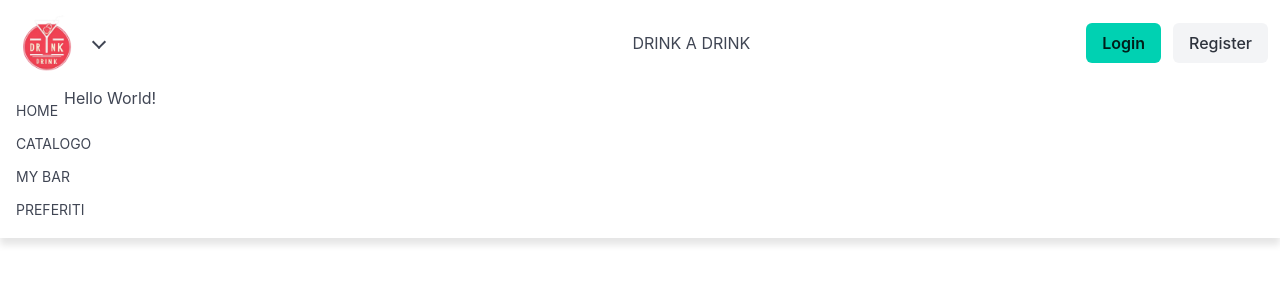
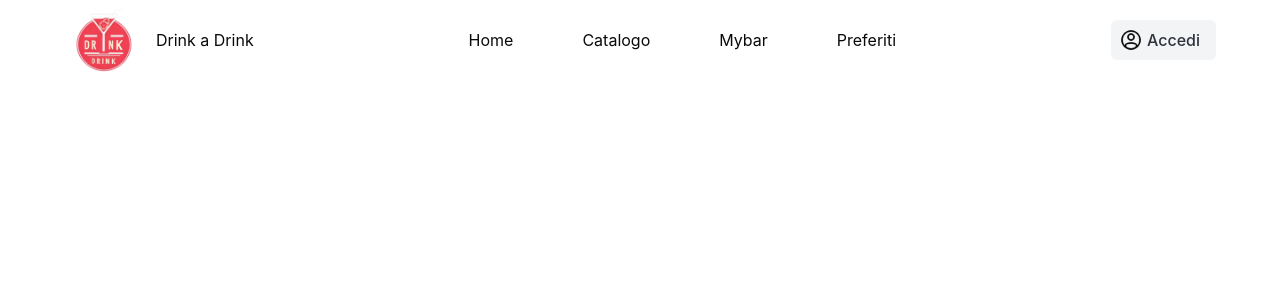
Before and after one commit to GregPesc/progetto_terranova, a Flask app: page / in a window 1280 px wide. Shown: the top 300 px of the page. Run offline with Flask 3, Linux system fonts and the light colour scheme; parts of the project's set-up code (start-up, migrations or seed data) failed here and were passed over.

Commit message:
navbar finita,mettere i font delle scritte

```diff
--- a/app/app/templates/index.html
+++ b/app/app/templates/index.html
@@ -1,6 +1,4 @@
 {% extends "layout.html" %}
 {% block content %}
-    <div class="container">
-        <h1>Hello World!</h1>
-    </div>
+
 {% endblock content %}
--- a/app/app/templates/layout.html
+++ b/app/app/templates/layout.html
@@ -12,10 +12,17 @@
           src: url('fonts/LostInSouth.ttf') format('truetype');
         }
 
-        .navbar-text {
-          font-family: 'LostInSouth', sans-serif; /* Usa il font */
-          font-size: 2rem; /* Personalizza la dimensione */
-          font-weight: bold; /* Personalizza il peso */
+        .navbar-brand img {
+      max-height: 50px;
+    }
+    .navbar-menu {
+      justify-content: center;
+      align-items: center;
+      gap: 45px;
+    }
+    .custom-logo {
+      font-family: 'Cursive', sans-serif;
+      font-weight: bold;
     }
 
 
@@ -30,50 +37,33 @@
 
 <body>
 
-        <!-- Dropdown Menu -->
-        <div class="navbar-item has-dropdown is-hoverable">
-            <a class="navbar-link">
-                <img src="{{ url_for('static', filename='images/resultlogo.png') }}" alt="Logo" width="70" height="80">
-            </a>
-            <div class="navbar-dropdown">
-                <a class="navbar-item" href="#">HOME</a>
-                <a class="navbar-item" href="#">CATALOGO</a>
-                <a class="navbar-item" href="#">MY BAR</a>
-                <a class="navbar-item" href="#">PREFERITI</a>
+    <nav class="navbar is-white">
+        <div class="container">
+          <div class="navbar-menu" >
+              <div class="navbar-start">
+                <img src="{{ url_for('static', filename='images/resultlogo.png') }}"style="width: 80px; height: 100x;">
+                <a class="navbar-item" href="#">Drink a Drink</a>
               </div>
-
-            <!-- This div will center your text at the center of navbar -->
-            <div class="navbar-item has-text-centered" style="margin-left: 38%;>
-                <span class="navbar-text">
-                DRINK A DRINK
-                </span>
-            </div>
-
-
-
-
+              <a class="navbar-item" href="#">Home</a>
+              <a class="navbar-item" href="#">Catalogo</a>
+              <a class="navbar-item" href="#">Mybar</a>
+              <a class="navbar-item" href="#">Preferiti</a>
             <div class="navbar-end">
               <div class="navbar-item">
                 <div class="buttons">
-                        <a class="button is-primary" href="">
-                            <strong>Login</strong>
-                        </a>
-                        <a class="button is-light" href="">
-                            Register
+                  <a class="button is-light">
+                    <span class="icon">
+                      <img src="{{ url_for('static', filename='images/icona_account.png') }}">
+                    </span>
+                    <span>Accedi</span>
                   </a>
                 </div>
               </div>
             </div>
           </div>
+        </div>
+    </nav>
 
-        <!-- Burger Menu for Mobile -->
-        <a role="button" class="navbar-burger" aria-label="menu" aria-expanded="false" data-target="navbarBasicExample">
-            <span aria-hidden="true"></span>
-            <span aria-hidden="true"></span>
-            <span aria-hidden="true"></span>
-        </a>
-
-</nav>
     {% if get_flashed_messages() %}
     <!-- Start flashes section -->
     <div class="container mt-3 mb-4">
```
Also changed, not shown: app/app/static/images/icona_account.png (added). Lines whose indentation alone changed are shown as unchanged.
